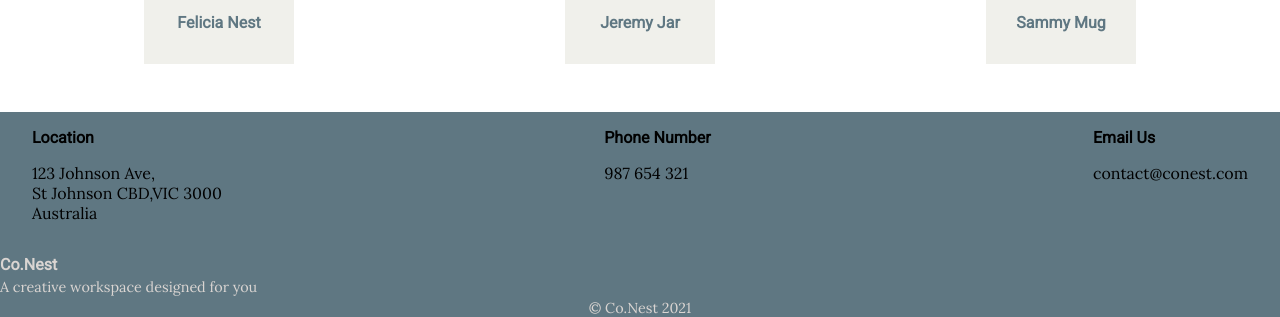
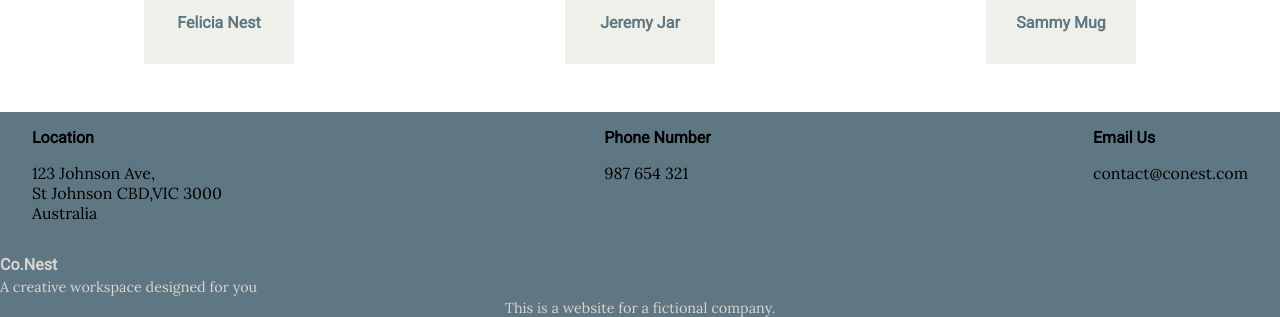
Before and after one commit to monalily/conest, a plain HTML site: page index.html in a window 1280 px wide. Shown: the part 4334-4651 px from the top of the page. Drawn offline with Linux system fonts and the light colour scheme.

Commit message:
updated html footer

```diff
--- a/index.html
+++ b/index.html
@@ -161,7 +161,7 @@
     <div class='end'>
       <h3 class='logo'>Co.Nest</h3>
       <p>A creative workspace designed for you</p>
-      <p class='copyright'>&copy; Co.Nest 2021</p>
+      <p class='copyright'>This is a website for a fictional company. </p>
     </div>
   </footer>
 </body>
```
